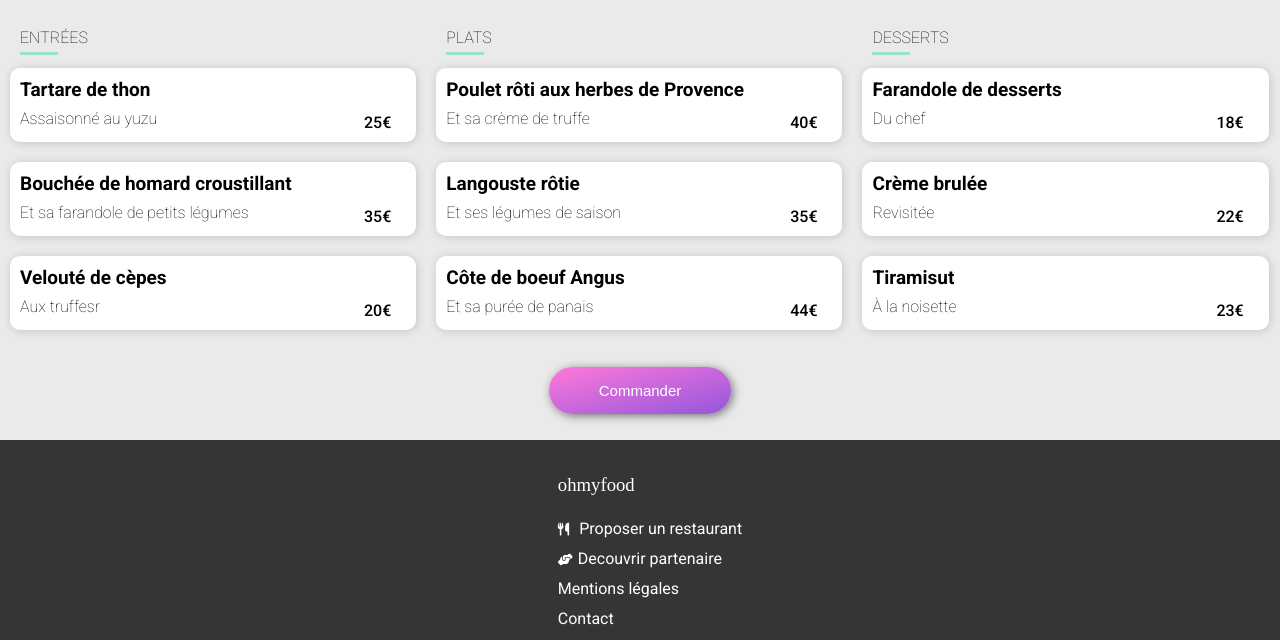
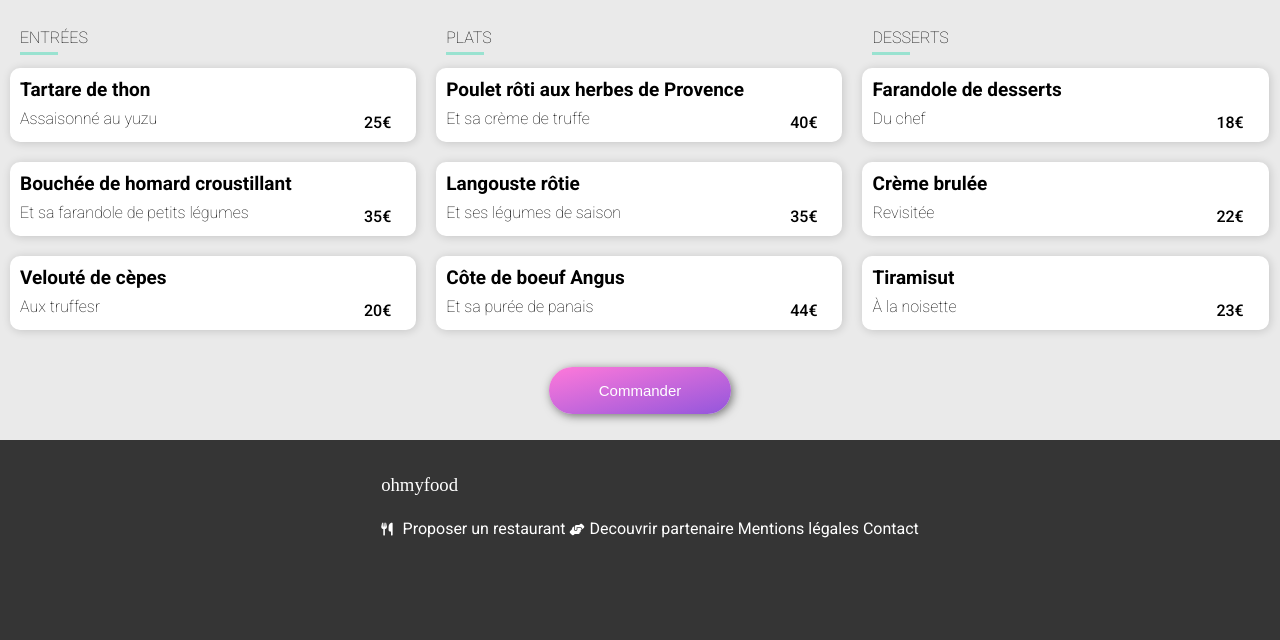
Before and after one commit to tirma59/DuboisAntony_3_01032021, a website: page le-délice-des-sens.html in a window 1280 px wide. Shown: the part 326-966 px from the top of the page. Drawn offline with Linux system fonts and the light colour scheme; a web font is replaced by a local one.

Commit message:
finition

```diff
--- a/le-délice-des-sens.html
+++ b/le-délice-des-sens.html
@@ -160,10 +160,10 @@
         <section class="footer">
             <h3>ohmyfood</h3>
             <nav class="footer__container">
-                <a class="footer__nav" href="index.html"><li><i class="fas fa-utensils footer__icon"></i>Proposer un restaurant</li></a>
-                <a class="footer__nav" href="index.html"><li><i class="fas fa-hands-helping footer__icon--hands"></i>Decouvrir partenaire</li></a>
-                <a class="footer__nav" href="index.html"><li>Mentions légales</li></a>
-                <a class="footer__nav" href="mailto:antony.dubois.92@gmail.com"><li>Contact</li></a>
+                <a class="footer__nav" href="index.html"><i class="fas fa-utensils footer__icon"></i>Proposer un restaurant</a>
+                <a class="footer__nav" href="index.html"><i class="fas fa-hands-helping footer__icon--hands"></i>Decouvrir partenaire</a>
+                <a class="footer__nav" href="index.html">Mentions légales</a>
+                <a class="footer__nav" href="mailto:antony.dubois.92@gmail.com">Contact</a>
             </nav>
         </section>
     </footer>
```
